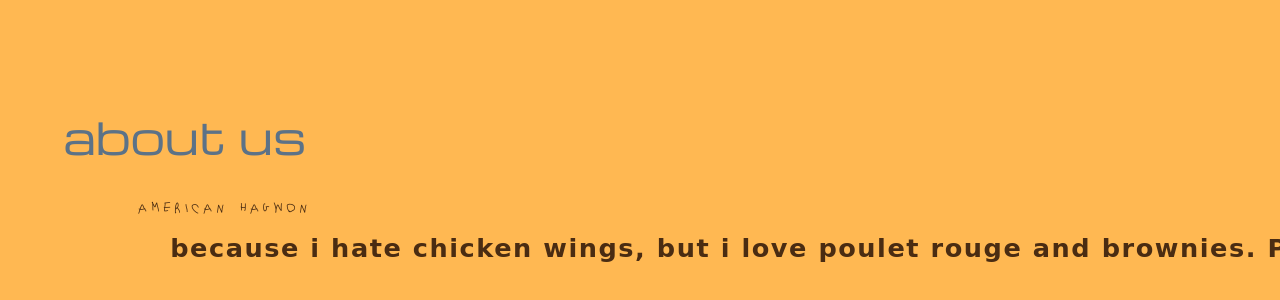
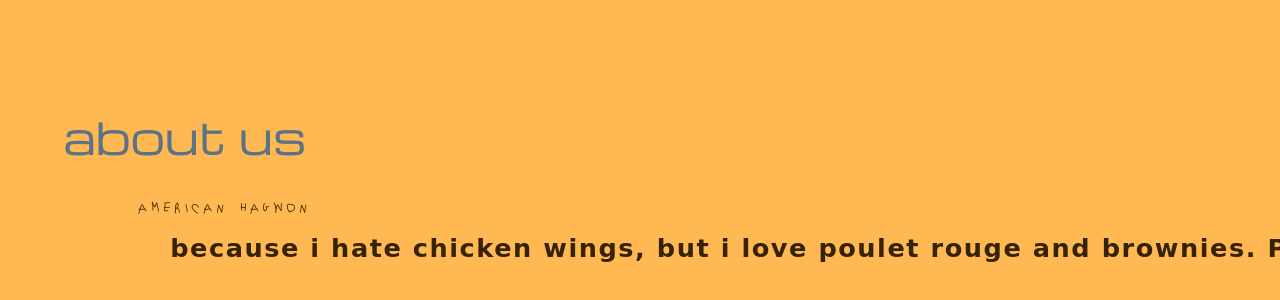
Before and after one commit to lheroux/crazytambien, a plain HTML site: page aboutus.html in a window 1280 px wide. Shown: the part 172-472 px from the top of the page. Drawn offline with nearby package versions, Linux system fonts and the light colour scheme; a web font is replaced by a local one.

Commit message:
Change text color in aboutus.html

```diff
--- a/aboutus.html
+++ b/aboutus.html
@@ -44,7 +44,7 @@
       font-size: 2vw;
       text-transform: uppercase;
       letter-spacing: 0.08em;
-      color: #4a2c12;
+      color: #362304;
     }
     .bottom {
       left: 13.3vw;
@@ -54,7 +54,7 @@
       font-weight: 700;
       font-size: 2vw;
       letter-spacing: 0.06em;
-      color: #4a2c12;
+      color: #362304;
     }
 
     @media (max-width: 700px) {
```
